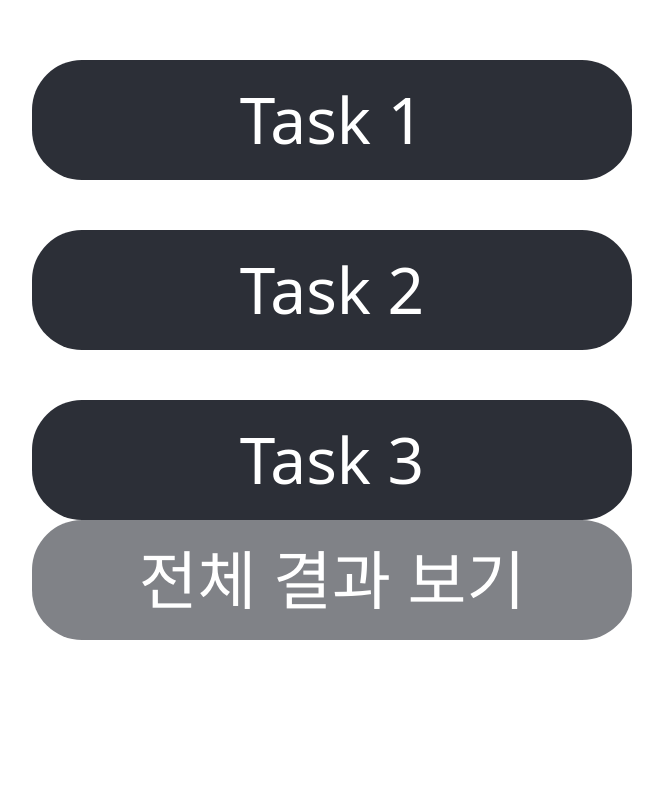
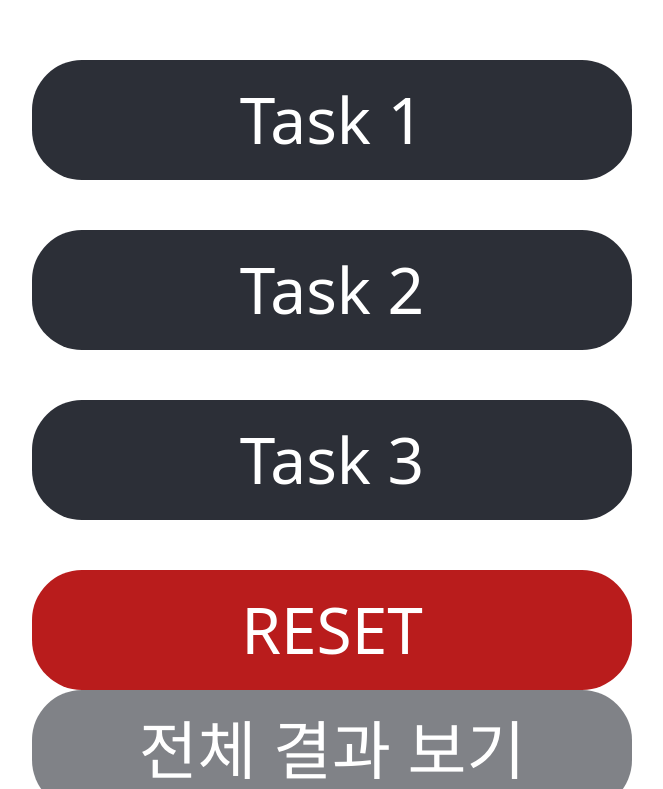
Before and after one commit to VVSOGI/fassion-prototype, a Next.js app: page / in a window 1280 px wide. Shown: the part 163-952 px from the top of the page, without its empty margins (308-971 px from the left). Before the commit the page ends 803 px from the top, so only its background shows below. Built offline with nearby package versions, Linux system fonts and the light colour scheme.

Commit message:
Refactor TaskButton component and add task completion logic

```diff
--- a/app/home/TaskButton.tsx
+++ b/app/home/TaskButton.tsx
@@ -4,13 +4,16 @@ import React from "react";
 interface Props {
   path: string;
   children: React.ReactNode;
+  isComplete: boolean;
 }
 
-export function TaskButton({ children, path }: Props) {
+export function TaskButton({ children, path, isComplete }: Props) {
   return (
     <Link
-      className="w-[600px] h-[120px] flex justify-center items-center bg-[#2C2F37] text-white text-[64px] rounded-[50px]"
-      href={`/task${path}`}
+      className={`
+      ${isComplete ? "opacity-[30%]" : ""}
+      w-[600px] h-[120px] flex justify-center items-center bg-[#2C2F37] text-white text-[64px] rounded-[50px]`}
+      href={path}
     >
       {children}
     </Link>
--- a/app/page.tsx
+++ b/app/page.tsx
@@ -1,18 +1,74 @@
+"use client";
+
+import { useEffect, useState } from "react";
 import { TaskButton } from "./home";
+import Link from "next/link";
 
 export default function Home() {
+  const [loading, setLoading] = useState(true);
+  const [isCompleteTask1, setIsCompleteTask1] = useState(false);
+  const [isCompleteTask2, setIsCompleteTask2] = useState(false);
+  const [isCompleteTask3, setIsCompleteTask3] = useState(false);
+
+  useEffect(() => {
+    setLoading(false);
+    const task1 = (localStorage.getItem("task1") as string) || "{}";
+    const task2 = (localStorage.getItem("task2") as string) || "{}";
+    const task3 = (localStorage.getItem("task3") as string) || "{}";
+
+    const result1 = JSON.parse(task1);
+    const result2 = JSON.parse(task2);
+    const result3 = JSON.parse(task3);
+
+    if (result1.top || result1.bottom || result1.outer) {
+      setIsCompleteTask1(true);
+    }
+    if (result2.top || result2.bottom || result2.outer) {
+      setIsCompleteTask2(true);
+    }
+    if (result3.top || result3.bottom || result3.outer) {
+      setIsCompleteTask3(true);
+    }
+  }, []);
+
+  if (loading) return null;
+
   return (
     <main className="w-full h-screen">
       <div className="h-full flex flex-col justify-between py-[223px]">
         <div className="flex flex-col gap-[50px] mx-auto">
-          <TaskButton path="1">Task 1</TaskButton>
-          <TaskButton path="2">Task 2</TaskButton>
-          <TaskButton path="3">Task 3</TaskButton>
+          <TaskButton path="/task1" isComplete={isCompleteTask1}>
+            Task 1
+          </TaskButton>
+          <TaskButton path="/task2" isComplete={isCompleteTask2}>
+            Task 2
+          </TaskButton>
+          <TaskButton path="/task3" isComplete={isCompleteTask3}>
+            Task 3
+          </TaskButton>
+          <div
+            className={`
+              w-[600px] h-[120px] flex justify-center items-center bg-red-700 text-white text-[64px] rounded-[50px]
+            `}
+            onClick={() => {
+              localStorage.removeItem("task1");
+              localStorage.removeItem("task2");
+              localStorage.removeItem("task3");
+              setIsCompleteTask1(false);
+              setIsCompleteTask2(false);
+              setIsCompleteTask3(false);
+            }}
+          >
+            RESET
+          </div>
         </div>
         <div className="mx-auto">
-          <div className="w-[600px] h-[120px] flex justify-center items-center bg-[#808287] text-white text-[64px] rounded-[50px]">
+          <Link
+            className="w-[600px] h-[120px] flex justify-center items-center bg-[#808287] text-white text-[64px] rounded-[50px]"
+            href={"/result"}
+          >
             전체 결과 보기
-          </div>
+          </Link>
         </div>
       </div>
     </main>
```
